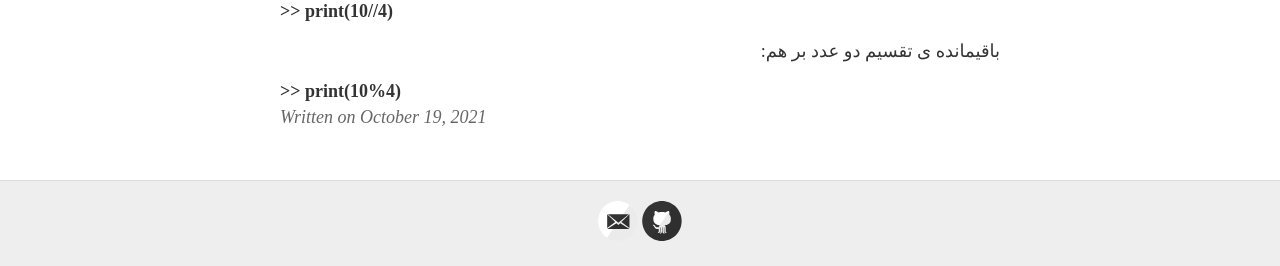
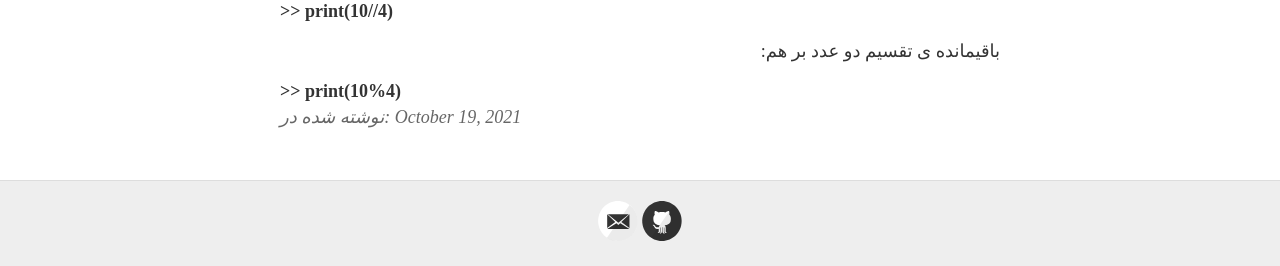
Before and after one commit to smhnaghavi/smhnaghavi.github.io, a Jekyll site: the page built from _posts/2021-10-19-عملگرها در زبان پایتون.md, in a window 1280 px wide. Shown: the part 970-1236 px from the top of the page. Built offline with Jekyll 4.4.1, drawn with Linux system fonts in a browser that asks for light colours; some web fonts are replaced; our own code applies the rules of GitHub Pages for plain Markdown files.

Commit message:
Update post.html

```diff
--- a/_layouts/post.html
+++ b/_layouts/post.html
@@ -10,7 +10,7 @@
   </div>
 
   <div dir="ltr" class="date">
-    Written on {{ page.date | date: "%B %e, %Y" }}
+    نوشته شده در: {{ page.date | date: "%B %e, %Y" }}
   </div>
 
   {% include disqus.html %}
```
